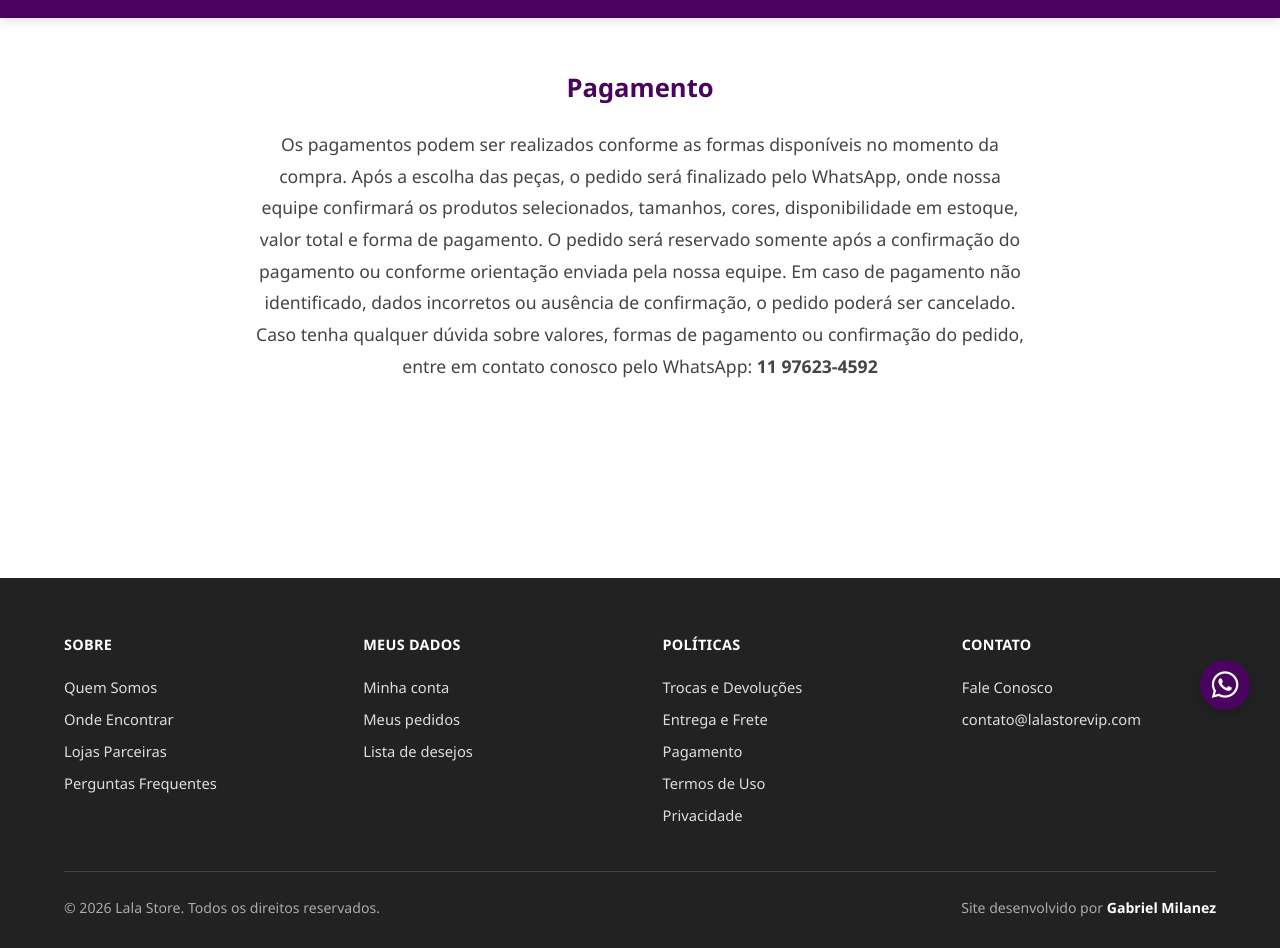
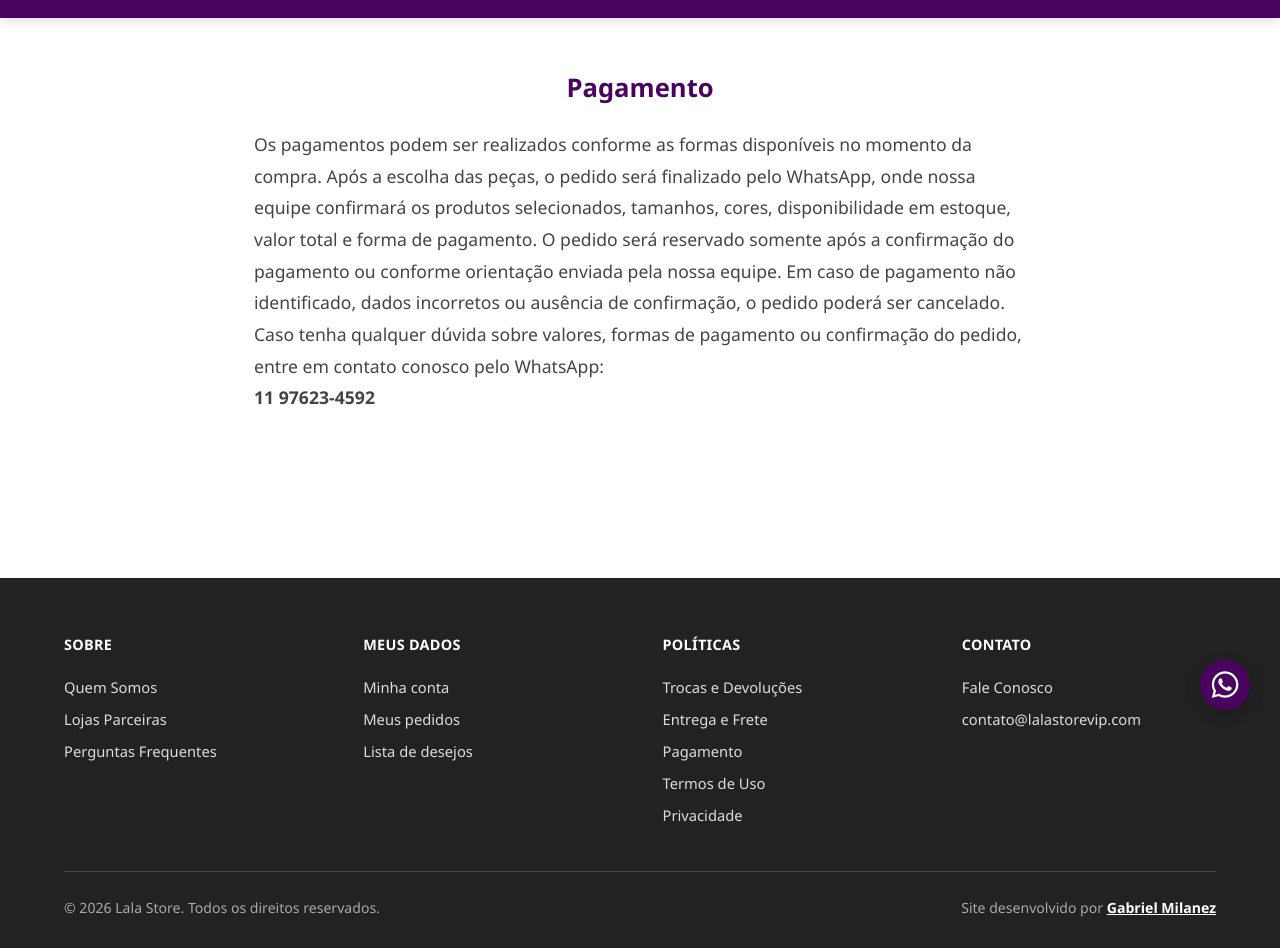
Before and after one commit to gmilanezz/lalastore, an Angular app: page /#/pagamento in a window 1280 px wide. Shown: the part 60-1008 px from the top of the page. Built offline with nearby package versions, Linux system fonts and the light colour scheme.

Commit message:
footer links

```diff
--- a/src/app/components/footer/footer.component.css
+++ b/src/app/components/footer/footer.component.css
@@ -62,12 +62,11 @@ footer {
 .linkedin-programador {
   color: #ffffff;
   font-weight: 600;
-  text-decoration: none;
+  text-decoration: underline;
 }
 
 .linkedin-programador:hover {
   color: #F7E9CF;
-  text-decoration: underline;
 }
 
 @media (max-width: 900px) {
--- a/src/app/components/footer/footer.component.html
+++ b/src/app/components/footer/footer.component.html
@@ -3,7 +3,6 @@
     <div class="footer-col">
       <h4>SOBRE</h4>
       <a routerLink="#quem-somos">Quem Somos</a>
-      <a routerLink="#catalogos">Onde Encontrar</a>
       <a routerLink="#catalogos">Lojas Parceiras</a>
       <a routerLink="#catalogos">Perguntas Frequentes</a>
     </div>
--- a/src/app/pages/pagamento/pagamento.component.css
+++ b/src/app/pages/pagamento/pagamento.component.css
@@ -21,5 +21,4 @@
   color: #444;
   font-size: 1.1rem;
   line-height: 1.8;
-  text-align: center;
 }
--- a/src/app/pages/pagamento/pagamento.component.html
+++ b/src/app/pages/pagamento/pagamento.component.html
@@ -18,7 +18,7 @@
 
       Caso tenha qualquer dúvida sobre valores, formas de pagamento ou confirmação
       do pedido, entre em contato conosco pelo WhatsApp:
-      <strong> 11 97623-4592</strong>
+      <strong><br>11 97623-4592</strong>
     </p>
   </section>
 </main>
--- a/src/app/pages/troca-devolucao/troca-devolucao.component.html
+++ b/src/app/pages/troca-devolucao/troca-devolucao.component.html
@@ -16,6 +16,6 @@
             o produto foi usado, lavado ou estiver sem a tag o mesmo será devolvido e a troca será cancelada. A troca
             ocorrerá apenas se todas as regras forem atendidas.
             Não trocamos peças de promoções!<br><br>
-            Caso ainda haja dúvidas nos contate através do número de WhatsApp:<strong> 11 97623-4592</strong></p>
+            Caso ainda haja dúvidas nos contate através do número de WhatsApp:<strong><br>11 97623-4592</strong></p>
     </section>
 </main>
```
Also changed, not shown: comandos.txt (added).
